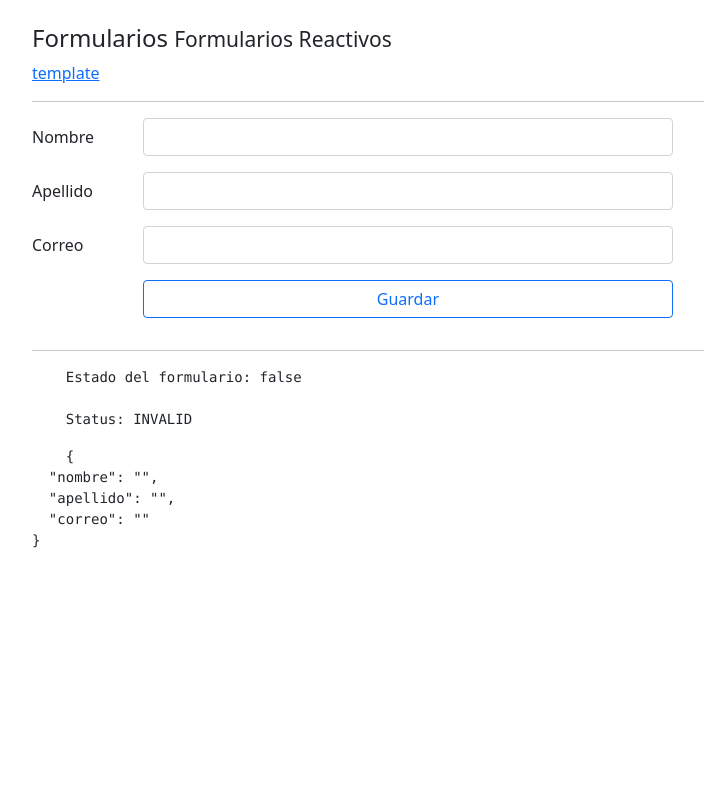
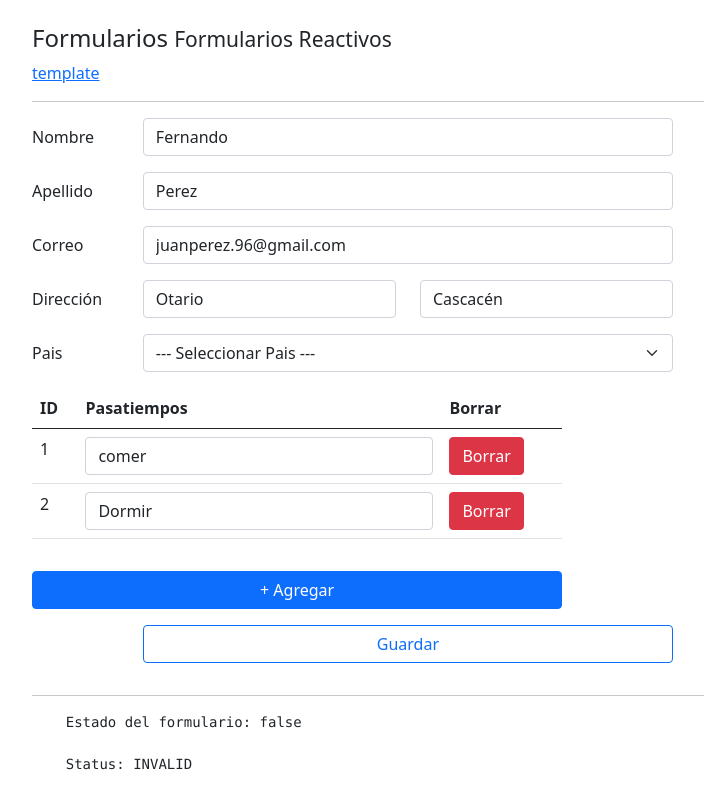
Before and after one commit to gamalielaq/formularios, an Angular app: page /reactive in a window 1280 px wide. Shown: the top 793 px of the page, without its empty margins (50-754 px from the left). Built offline with nearby package versions, Linux system fonts and the light colour scheme.

Commit message:
Agreglos formControl

```diff
--- a/src/app/pages/rective/rective.component.html
+++ b/src/app/pages/rective/rective.component.html
@@ -3,29 +3,107 @@
 <form autocomplete="off" [formGroup]="form" (ngSubmit)="guardar()">
     <div class="row">
         <div class="col-7">
+
+
             <div class="mb-3 row">
                 <label class="col-sm-2 col-form-label">Nombre</label>
                 <div class="col-sm-10">
                     <input type="text" class="form-control"
                     formControlName="nombre"
+                    [class.is-invalid]="validatorControl('nombre')"
                     >
+                    <small *ngIf="validatorControl('nombre')" class="form-text text-danger">Ingrese al menos 5 caracteres</small>
                 </div>
             </div>
+
+
             <div class="mb-3 row">
                 <label class="col-sm-2 col-form-label">Apellido</label>
                 <div class="col-sm-10">
                     <input type="text" class="form-control"
                     formControlName="apellido"
+                    [class.is-invalid]="apellidoNoValido"
                     >
+                    <small *ngIf="apellidoNoValido" class="form-text text-danger">Ingrese el Apellido</small>
                 </div>
             </div>
+
+
             <div class="mb-3 row">
                 <label class="col-sm-2 col-form-label">Correo</label>
                 <div class="col-sm-10">
                     <input type="text" class="form-control"
-                    formControlName="correo">
+                    formControlName="correo"
+                    [class.is-invalid]="correoNoValido">
+                    <small *ngIf="apellidoNoValido" class="form-text text-danger">Igrese el Correo</small>
                 </div>
             </div>
+
+
+            <div class="mb-3 row" formGroupName="direccion">
+                <label class="col-sm-2 col-form-label">Dirección</label>
+                <div class="col-sm-5">
+                    <input type="text"
+                    class="form-control"
+                    placeholder="Distrito"
+                    formControlName="distrito"
+                    [class.is-invalid]="distritoNoValido">
+                    <small *ngIf="distritoNoValido" class="form-text text-danger">Igrese la dirección</small>
+                </div>
+                <div class="col-sm-5">
+                    <input type="text"
+                    class="form-control"
+                    placeholder="Ciudad"
+                    formControlName="ciudad"
+                    [class.is-invalid]="ciudadNoValido">
+                    <small *ngIf="ciudadNoValido" class="form-text text-danger">Igrese la ciudad</small>
+                </div>
+            </div>
+            <div class="mb-3 row">
+                <label class="col-sm-2 col-form-label">Pais</label>
+                <div class="col-sm-10">
+                    <select class="form-select"
+                    formControlName="pais"
+                    [class.is-invalid]="paisNovalido">
+                    <option *ngFor="let pais of paises" [ngValue]="pais.codigo"> {{pais.nombre}} </option>
+                    </select>
+                    <small class="text-danger" *ngIf="paisNovalido">* Seleccione una Pais</small>
+                </div>
+            </div>
+
+
+            <div class="mb-3 row">
+                <div class="col-sm-10">
+
+                    <table class="table table-hover">
+                        <thead class="thead-dark">
+                            <tr>
+                                <th>ID</th>
+                                <th>Pasatiempos</th>
+                                <th>Borrar</th>
+                            </tr>
+                        </thead>
+                        <tbody formArrayName="pasatiempos">
+                            <tr *ngFor="let control of pasatiempos.controls; let i = index">
+                                <td>{{i + 1}}</td>
+                                <td>
+                                    <input class="form-control"
+                                    type="text"
+                                    [formControlName]="i"
+                                    >
+                                </td>
+                                <td>
+                                    <button class="btn btn-danger"(click)="borrarPasatiempo(i)">Borrar</button>
+                                </td>
+                            </tr>
+                        </tbody>
+                    </table>
+                    <button type="button" class="btn btn-primary btn-block w-100 mt-3"
+                    (click)="agregarPasatiempo()"
+                    >+ Agregar</button>
+                </div>
+            </div>
+
             <div class="mb-3 row">
                 <label class="col-sm-2 col-form-label">&nbsp;</label>
                 <div class="col-sm-10">
@@ -37,7 +115,6 @@
         </div>
     </div>
 </form>
-
 <hr>
 <pre>
     Estado del formulario: {{form.valid}} <br>
--- a/src/app/pages/rective/rective.component.ts
+++ b/src/app/pages/rective/rective.component.ts
@@ -1,5 +1,5 @@
 import { Component, OnInit } from '@angular/core';
-import { FormBuilder, FormGroup, Validators } from '@angular/forms';
+import { FormArray, FormBuilder, FormGroup, Validators } from '@angular/forms';
 
 @Component({
   selector: 'app-rective',
@@ -10,29 +10,132 @@ export class RectiveComponent implements OnInit {
 
   form: FormGroup;
 
+  paises: any = [
+    {
+      nombre: 'Perú',
+      codigo: 'PE'
+    },
+    {
+      nombre: 'Argentina',
+      codigo: 'AR'
+    },
+    {
+      nombre: 'Italia',
+      codigo: 'IT'
+    }
+  ]
+
   constructor(
     private fb: FormBuilder  // FormBuilder, es un servicio que cotiene metodos que nos ayuda a crear formularios reactivos facilmente
-  ) {
-    this.crearFormulario();
-   }
+  ) { }
 
   ngOnInit(): void {
+    this.paises.unshift({
+      nombre: '--- Seleccionar Pais ---',
+      codigo: ''
+    });
+    this.crearFormulario();
+    this.cargarData();
   }
 
-  crearFormulario() {
+  get pasatiempos() {
+    return this.form.get('pasatiempos') as FormArray;
+  };
 
-    // nombre: ['', , ]
+  get nombreNoValido() {
+    return this.form.get('nombre')?.invalid && this.form.get('nombre')?.touched
+  };
+  get apellidoNoValido() {
+    return this.form.get('apellido')?.invalid && this.form.get('apellido')?.touched
+  };
+  get correoNoValido() {
+    return this.form.get('correo')?.invalid && this.form.get('correo')?.touched
+  };
 
-    this.form = this.fb.group({
-      nombre  : ['', [Validators.required,Validators.minLength(5)] ],
-      apellido: ['', [Validators.required] ],
-      correo  : ['', [Validators.pattern('[a-z0-9._%+-]+@[a-z0-9.-]+\.[a-z]{3,3}$'), Validators.required] ]
-    })
-  }
+  get distritoNoValido() {
+    return this.form.get('direccion.distrito')?.invalid && this.form.get('direccion.distrito')?.touched
+  };
 
-  guardar() {
-    console.log(this.form);
+  get ciudadNoValido() {
+    return this.form.get('direccion.ciudad')?.invalid && this.form.get('direccion.ciudad')?.touched
+  };
 
-  }
+  get paisNovalido() {
+    return this.form.get('pais')?.invalid && this.form.get('pais')?.touched
+  };
 
+  validatorControl(parent: string) {
+    return this.form.get(parent)?.invalid && this.form.get(parent)?.touched
+  };
+
+   crearFormulario() {
+     this.form = this.fb.group({
+       nombre  : ['', [Validators.required,Validators.minLength(5)] ],
+       apellido: ['', [Validators.required] ],
+       correo  : ['', [Validators.pattern('[a-z0-9._%+-]+@[a-z0-9.-]+\.[a-z]{3,3}$'), Validators.required] ],
+       direccion: this.fb.group({
+         distrito: ['', Validators.required],
+         ciudad: ['', Validators.required]
+        }),
+        pais : ['', Validators.required ],
+        pasatiempos: this.fb.array([])
+      })
+    }
+
+    cargarData() {
+      // this.form.setValue(
+        this.form.reset
+        ({
+          nombre: "Fernando",
+          apellido: "Perez",
+          correo: "juanperez.96@gmail.com",
+          direccion: {
+            distrito: "Otario",
+            ciudad: "Cascacén"
+          },
+          pais: ''
+        });
+
+        ['comer', 'Dormir'].forEach( valor => this.pasatiempos.push( this.fb.control(valor)));
+      }
+
+
+      agregarPasatiempo() {
+        this.pasatiempos.push(this.fb.control( '', Validators.required ))
+      }
+
+      borrarPasatiempo(i : number) {
+        this.pasatiempos.removeAt(i);
+      }
+
+      guardar() {
+        // markAsTouched > controls manuipulados
+
+        //1° Forma
+
+        if (!this.form.valid) {
+          this.form.markAllAsTouched()
+        } else {
+          //Posteo de la información
+          this.form.reset({
+            //  limpiar los campos despues de enviarlos al servidor
+            nombre: 'Sin Nombre',
+            pais: ''
+          })
+        }
+
+
+        //2° Forma
+
+        // if (this.form.invalid) {
+        //   return Object.values( this.form.controls ).forEach(control => {
+        //      if( control instanceof FormGroup ) {
+        //       Object.values( control.controls ).forEach( control => control.markAsTouched() );
+        //      } else {
+        //        control.markAsTouched();
+        //      }
+        //   })
+        // };
+
+      }
 }
```
